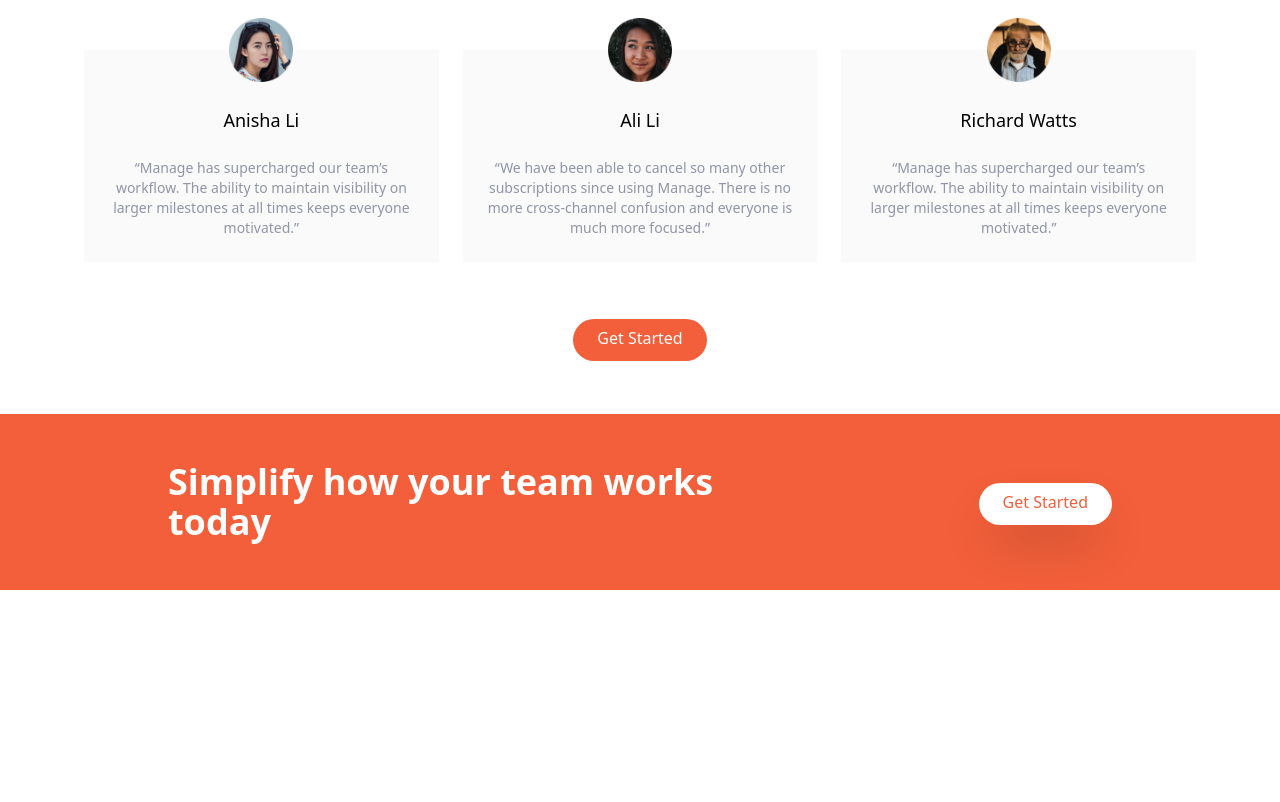
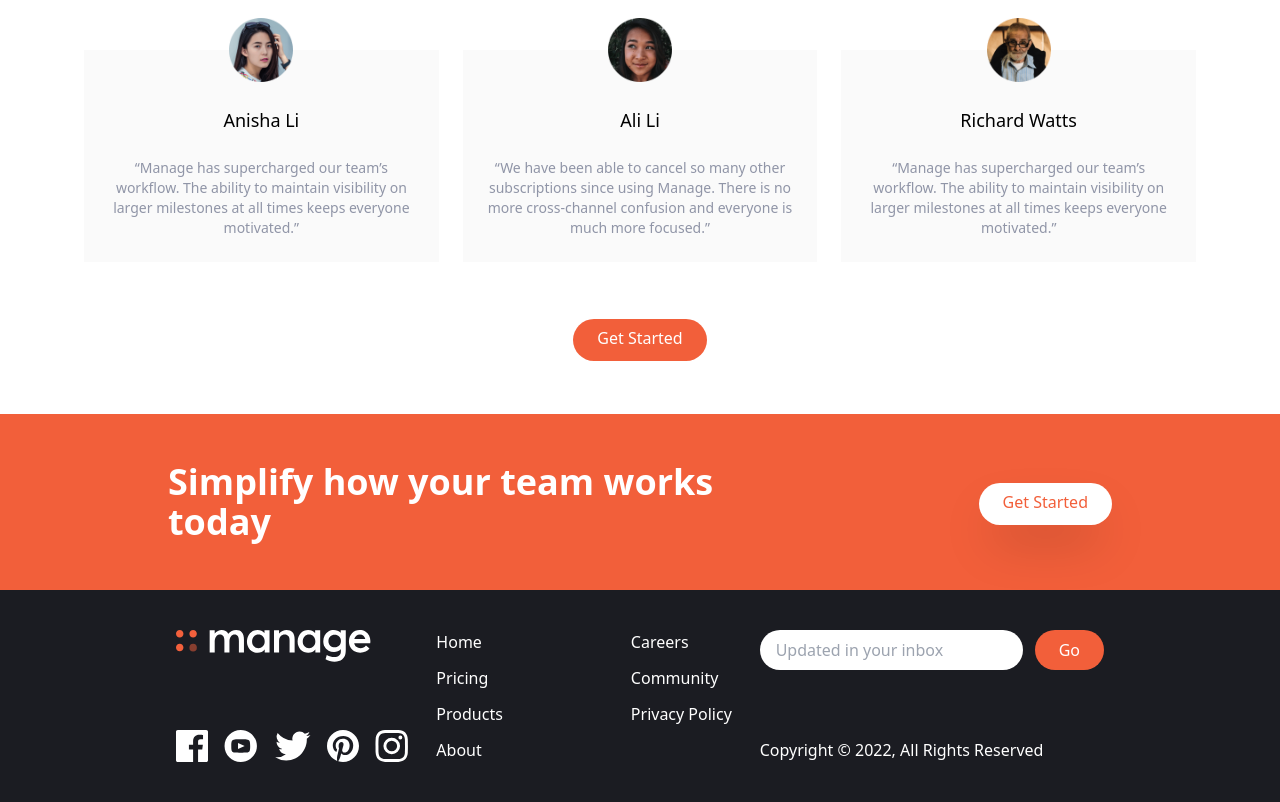
Before and after one commit to apicgg/tailwind-landing-page, a website built with Vite: page index.html in a window 1280 px wide. Shown: the part 1314-2116 px from the top of the page. Before the commit the page ends 1904 px from the top, so only its background shows below. Built offline with nearby package versions, Linux system fonts and the light colour scheme.

Commit message:
Add: final layout

```diff
--- a/index.html
+++ b/index.html
@@ -261,6 +261,80 @@
       </div>
     </section>
 
+    <!-- Footer -->
+    <footer class="bg-darkGray">
+      <!-- Flex container -->
+      <div
+        class="container flex flex-col-reverse justify-between px-6 py-10 mx-auto space-y-8 md:flex-row md:space-y-0"
+      >
+        <!-- Logo and social container -->
+        <div
+          class="flex flex-col-reverse items-center justify-between space-y-12 md:flex-col md:space-y-0 md:items-start"
+        >
+          <div class="mx-auto my-6 text-center text-white md:hidden">
+            Copyright &copy; 2022, All Rights Reserved
+          </div>
+          <!-- Logo -->
+          <div>
+            <img src="img/logo-white.svg" class="h-8" alt="logo" />
+          </div>
+          <!-- Social container -->
+          <div class="flex justify-center space-x-4">
+            <a href="#">
+              <img src="img/icon-facebook.svg" class="h-8" alt="social" />
+            </a>
+            <a href="#">
+              <img src="img/icon-youtube.svg" class="h-8" alt="social" />
+            </a>
+            <a href="#">
+              <img src="img/icon-twitter.svg" class="h-8" alt="social" />
+            </a>
+            <a href="#">
+              <img src="img/icon-pinterest.svg" class="h-8" alt="social" />
+            </a>
+            <a href="#">
+              <img src="img/icon-instagram.svg" class="h-8" alt="social" />
+            </a>
+          </div>
+        </div>
+        <!-- List container -->
+        <div class="flex justify-around space-x-32">
+          <div class="flex flex-col space-y-3 text-white">
+            <a href="#" class="hover:text-brightRed">Home</a>
+            <a href="#" class="hover:text-brightRed">Pricing</a>
+            <a href="#" class="hover:text-brightRed">Products</a>
+            <a href="#" class="hover:text-brightRed">About</a>
+          </div>
+          <div class="flex flex-col space-y-3 text-white">
+            <a href="#" class="hover:text-brightRed">Careers</a>
+            <a href="#" class="hover:text-brightRed">Community</a>
+            <a href="#" class="hover:text-brightRed">Privacy Policy</a>
+          </div>
+        </div>
+
+        <!-- Input container -->
+        <div class="flex flex-col justify-between">
+          <div class="flex space-x-3">
+            <input
+              type="text "
+              class="flex-1 rounded-full px-4 focus:outline-none"
+              placeholder="Updated in your inbox"
+            />
+
+            <div>
+              <button
+                class="rounded-full px-6 py-2 text-white bg-brightRed focus:outline-none hover:bg-brightRedLight"
+              >
+                Go
+              </button>
+            </div>
+          </div>
+          <div class="text-white hidden md:block">
+            Copyright &copy; 2022, All Rights Reserved
+          </div>
+        </div>
+      </div>
+    </footer>
     <!-- <script type="module" src="/main.js"></script> -->
   </body>
 </html>
```
Also changed, not shown: css/main.css.
